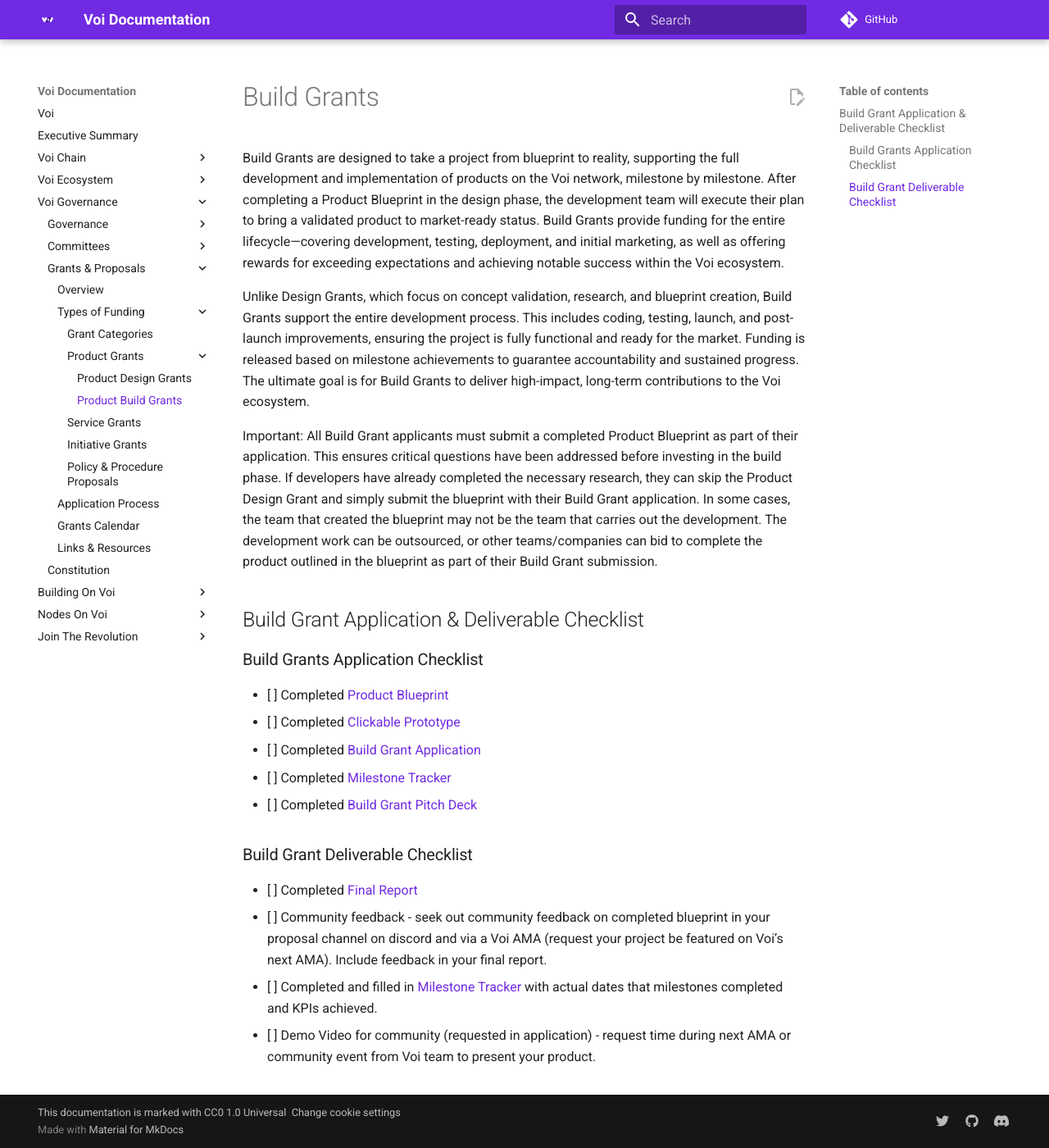
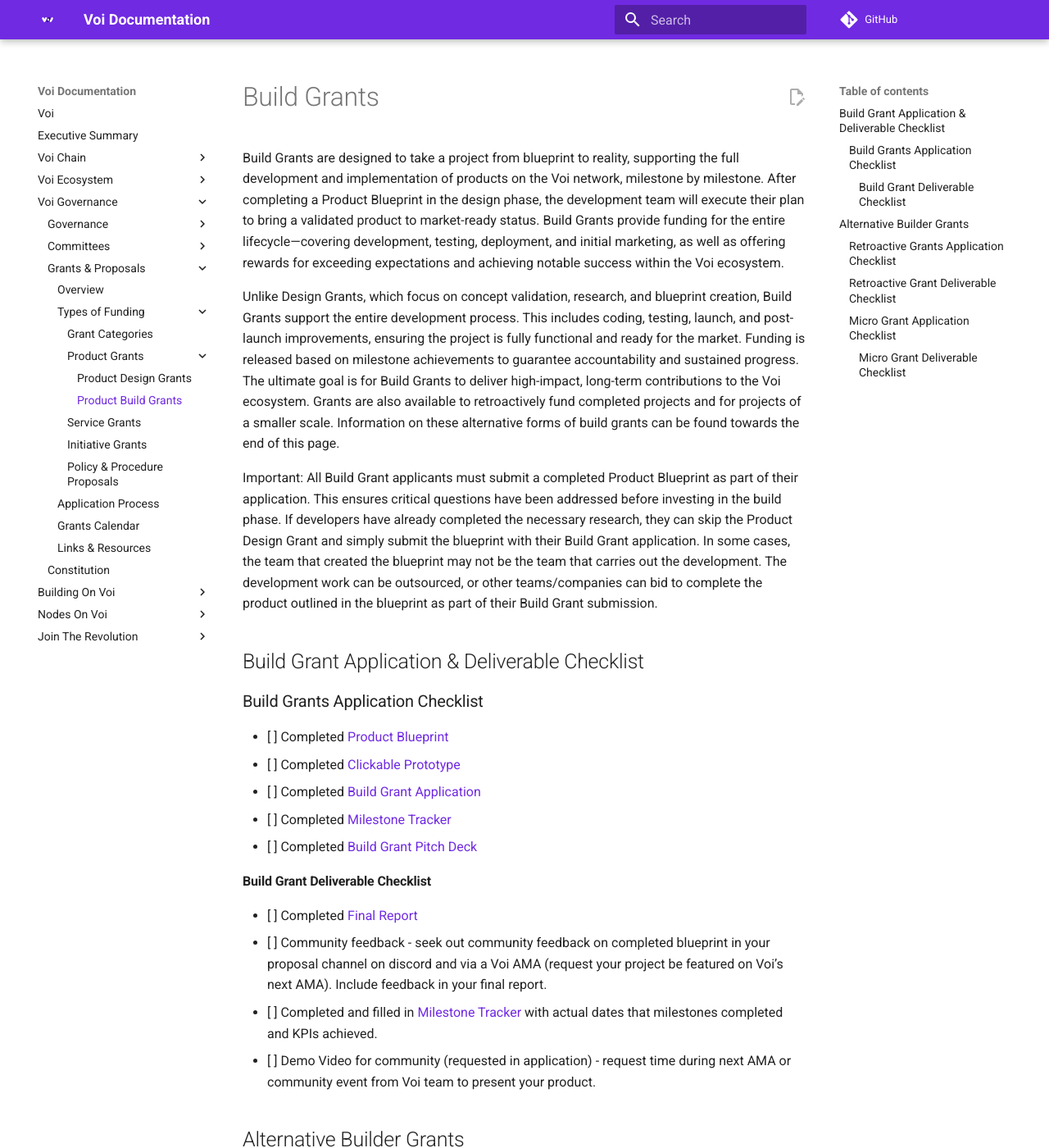
Before and after one commit to VoiNetwork/learn-more, an MkDocs documentation site: the page built from docs/governance/proposals/product-build-grants.md, in a window 1280 px wide and 1400 px high. Shown: the whole window at 82% size. Built offline with MkDocs 1.6.1 and Material for MkDocs 9.7.7, drawn with Linux system fonts in a browser that asks for light colours; plug-ins that fetch from the network failed and are left out; comment, search, counter and statistics services are not loaded; some of the changed text lies outside the part shown.

Commit message:
Update product-build-grants.md

```diff
--- a/docs/governance/proposals/product-build-grants.md
+++ b/docs/governance/proposals/product-build-grants.md
@@ -2,7 +2,7 @@
 
 Build Grants are designed to take a project from blueprint to reality, supporting the full development and implementation of products on the Voi network, milestone by milestone. After completing a Product Blueprint in the design phase, the development team will execute their plan to bring a validated product to market-ready status. Build Grants provide funding for the entire lifecycle—covering development, testing, deployment, and initial marketing, as well as offering rewards for exceeding expectations and achieving notable success within the Voi ecosystem.
 
-Unlike Design Grants, which focus on concept validation, research, and blueprint creation, Build Grants support the entire development process. This includes coding, testing, launch, and post-launch improvements, ensuring the project is fully functional and ready for the market. Funding is released based on milestone achievements to guarantee accountability and sustained progress. The ultimate goal is for Build Grants to deliver high-impact, long-term contributions to the Voi ecosystem.
+Unlike Design Grants, which focus on concept validation, research, and blueprint creation, Build Grants support the entire development process. This includes coding, testing, launch, and post-launch improvements, ensuring the project is fully functional and ready for the market. Funding is released based on milestone achievements to guarantee accountability and sustained progress. The ultimate goal is for Build Grants to deliver high-impact, long-term contributions to the Voi ecosystem. Grants are also available to retroactively fund completed projects and for projects of a smaller scale. Information on these alternative forms of build grants can be found towards the end of this page.
 
 Important: All Build Grant applicants must submit a completed Product Blueprint as part of their application. This ensures critical questions have been addressed before investing in the build phase. If developers have already completed the necessary research, they can skip the Product Design Grant and simply submit the blueprint with their Build Grant application. In some cases, the team that created the blueprint may not be the team that carries out the development. The development work can be outsourced, or other teams/companies can bid to complete the product outlined in the blueprint as part of their Build Grant submission.
 
@@ -16,8 +16,30 @@
 - [ ] Completed [Build Grant Pitch Deck ](https://docs.google.com/presentation/d/1wNA5HeAgpwwFEEXvdnd4Jc6LEiYw4k83HByFZH799jI/edit?usp=sharing)
 
 
-### Build Grant Deliverable Checklist
+#### Build Grant Deliverable Checklist
 - [ ] Completed [Final Report](https://forms.gle/aUN2wajX8qWEqV8n8)
 - [ ] Community feedback - seek out community feedback on completed blueprint in your proposal channel on discord and via a Voi AMA (request your project be featured on Voi’s next AMA). Include feedback in your final report.
 - [ ] Completed and filled in [Milestone Tracker](https://docs.google.com/document/d/17QS_FfhjEttHnXu2d3DWKk4qoD6irAv0F3sVF17Y6wQ/edit#heading=h.alfnp343pc9r) with actual dates that milestones completed and KPIs achieved.
 - [ ] Demo Video for community (requested in application) - request time during next AMA or community event from Voi team to present your product.
+
+## Alternative Builder Grants
+
+#### Retroactive Grants Application Checklist
+
+Retroactive grants are for completed products that would like to launch on Voi. These grants require evidence of impact and sustainability within the Voi ecosystem. Please review the Retroactive Grants Application below and gather the information required prior to submitting this application.
+
+- [ ] Completed [Retroactive Grants Application](https://forms.gle/NpABWMkW4Erhv8Ka7)
+
+#### Retroactive Grant Deliverable Checklist
+
+- [ ] [Retroactive Grant Pitch Deck ](https://docs.google.com/presentation/d/1hpxkDJX6xYj9Q8_5BEUtkpksERTCsJAnOQknEiISURQ/edit?usp=sharing)(projects greater than $10,000 USD at time of application)
+
+### Micro Grant Application Checklist
+
+Microgrants are grants generally less than $10,000 USD for projects of smaller scope.
+
+- [ ] Completed [Micro grant application](https://forms.gle/K5y8JfZT1Y4hdqVF8)
+
+#### Micro Grant Deliverable Checklist
+
+No deliverables required for completion of Microgrant given their smaller scope.
```
